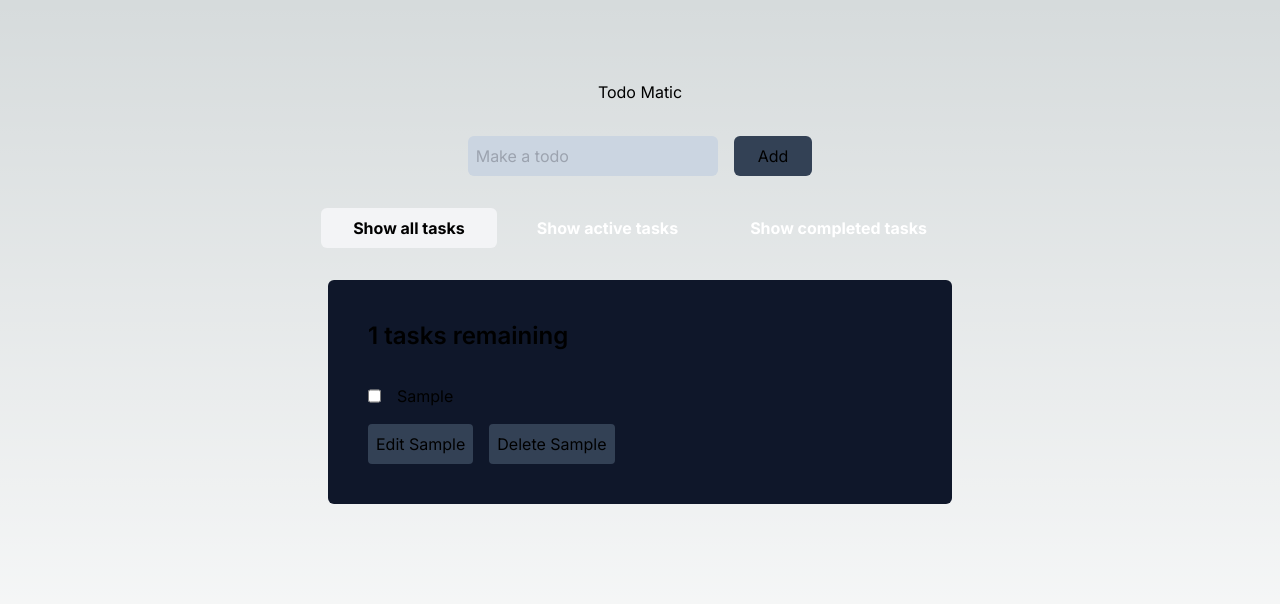
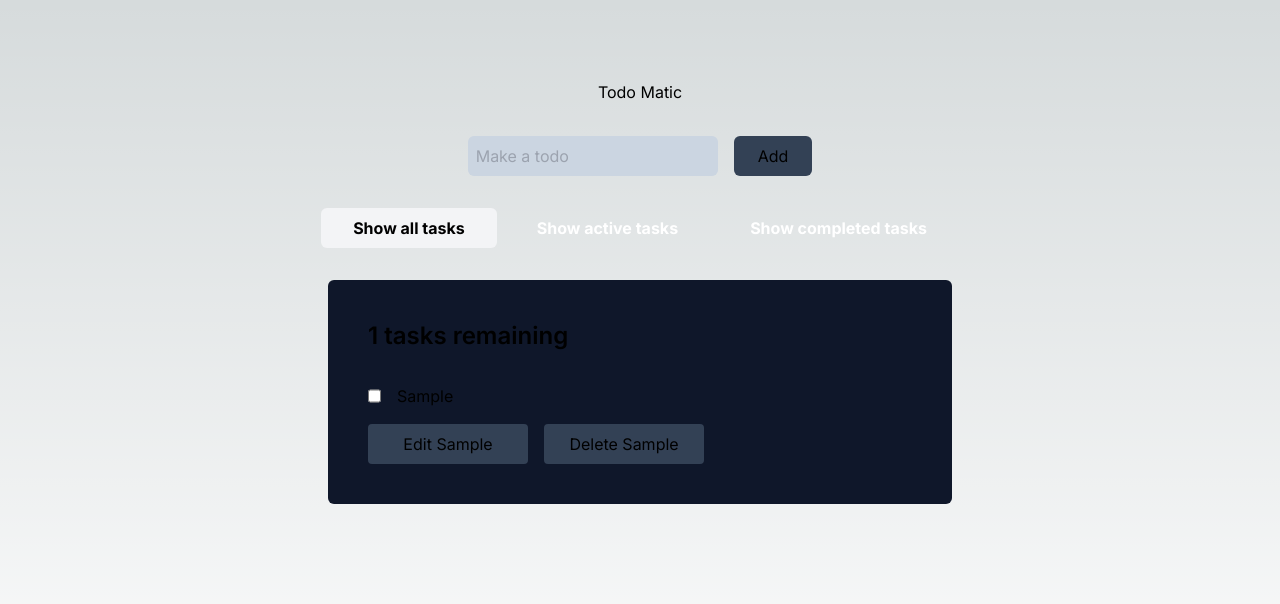
Before and after one commit to mritunjaysaha/todo-ts, a Next.js app: page / in a window 1280 px wide. Both pictures are taken after typing "Sample" into the empty fields and a click on the button "Add". Shown: the top 604 px of the page. Built offline with nearby package versions, Linux system fonts and the light colour scheme.

Commit message:
style: text ellipsis for edit and delete button

```diff
--- a/components/TabListItem.tsx
+++ b/components/TabListItem.tsx
@@ -48,10 +48,18 @@ export class TabListItem extends Component<TabListItemProps, TabListItemState> {
                     <p>{todoContent}</p>
                 </div>
                 <div className="flex gap-4">
-                    <button data-edit className="bg-slate-700 p-2 rounded">
-                        Edit <span>{todoContent}</span>
+                    <button
+                        title={todoContent}
+                        data-edit
+                        className="bg-slate-700 w-40 truncate p-2 rounded"
+                    >
+                        Edit {todoContent}
                     </button>
-                    <button data-remove className="bg-slate-700 p-2 rounded">
+                    <button
+                        title={todoContent}
+                        data-remove
+                        className="bg-slate-700 w-40 truncate p-2 rounded"
+                    >
                         Delete <span>{todoContent}</span>
                     </button>
                 </div>
```
